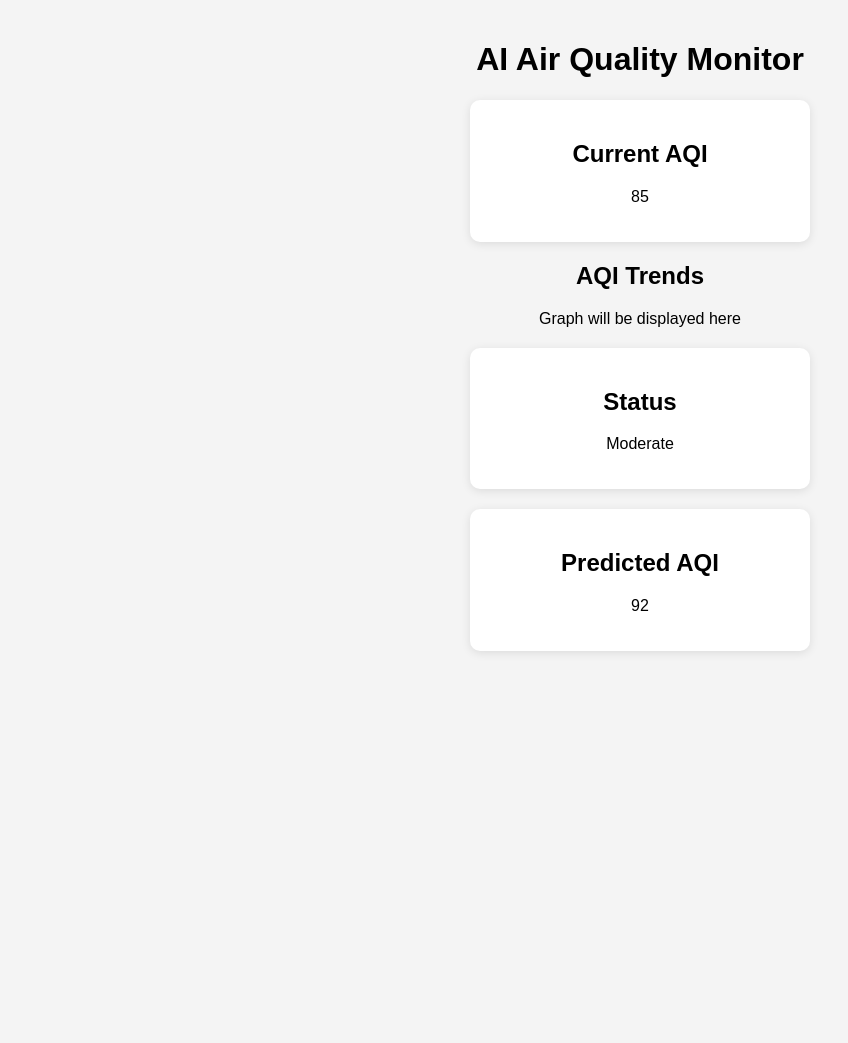
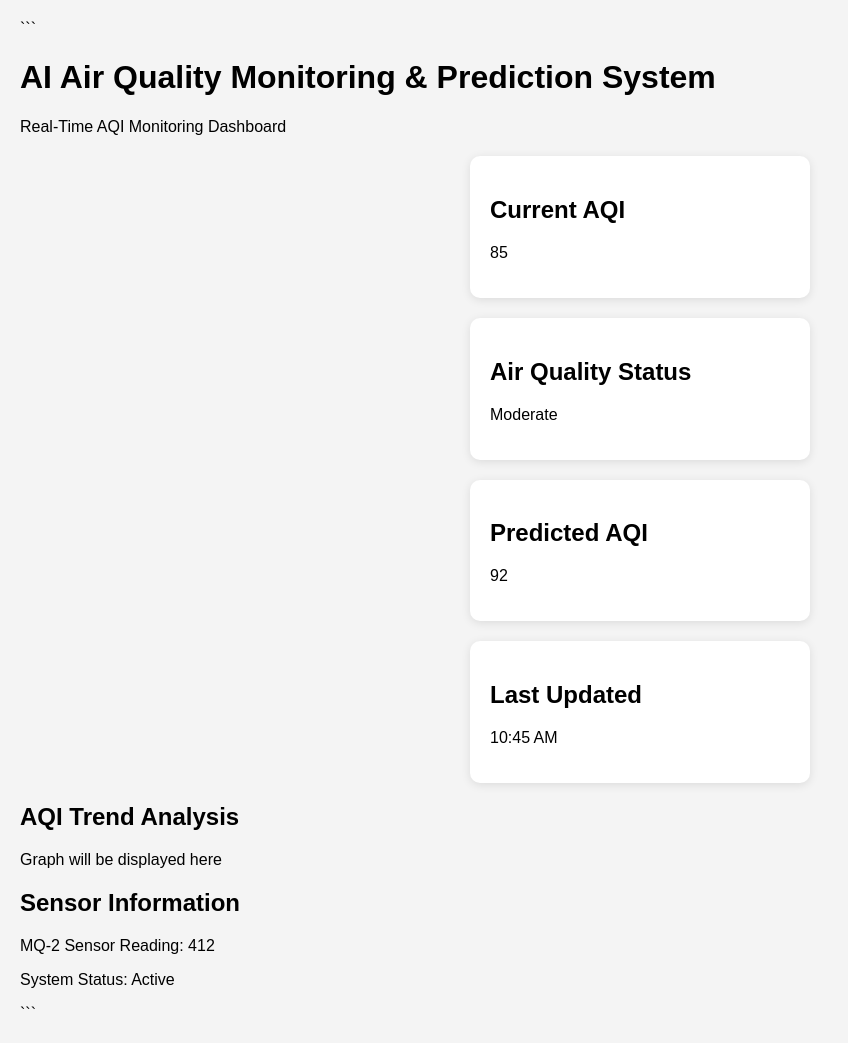
Before and after one commit to Priyanshu08p/Ai-AQI, a plain HTML site: page software/frontend/index.html in a window 1280 px wide. Shown: the whole page, without its empty margins (0-848 px from the left). Before the commit the page ends 800 px from the top, so only its background shows below. Drawn offline with Linux system fonts and the light colour scheme.

Commit message:
Update index.html

````diff
--- a/software/frontend/index.html
+++ b/software/frontend/index.html
@@ -1,33 +1,57 @@
 <!DOCTYPE html>
-<html>
+
+<html lang="en">
 <head>
-    <title>AI AQI Dashboard</title>
+    <meta charset="UTF-8">
+    <meta name="viewport" content="width=device-width, initial-scale=1.0">
+    <title>AI Air Quality Monitor</title>
     <link rel="stylesheet" href="style.css">
 </head>
 <body>
 
-    <div class="container">
-        <h1>AI Air Quality Monitor</h1>
+```
+<header>
+    <h1>AI Air Quality Monitoring & Prediction System</h1>
+    <p>Real-Time AQI Monitoring Dashboard</p>
+</header>
+
+<div class="dashboard">
 
     <div class="card">
         <h2>Current AQI</h2>
-            <p>85</p>
-        </div>
-        <div class="graph-container">
-    <h2>AQI Trends</h2>
-    <p>Graph will be displayed here</p>
+        <p class="value">85</p>
     </div>
 
-        <div class="card">
-            <h2>Status</h2>
-            <p>Moderate</p>
+    <div class="card moderate">
+        <h2>Air Quality Status</h2>
+        <p class="status">Moderate</p>
     </div>
 
     <div class="card">
         <h2>Predicted AQI</h2>
-            <p>92</p>
+        <p class="value">92</p>
+    </div>
+
+    <div class="card">
+        <h2>Last Updated</h2>
+        <p>10:45 AM</p>
+    </div>
+
+</div>
+
+<div class="graph-section">
+    <h2>AQI Trend Analysis</h2>
+    <div class="graph-placeholder">
+        Graph will be displayed here
     </div>
 </div>
 
+<div class="sensor-section">
+    <h2>Sensor Information</h2>
+    <p>MQ-2 Sensor Reading: 412</p>
+    <p>System Status: Active</p>
+</div>
+```
+
 </body>
 </html>
````
Lines whose indentation alone changed are shown as unchanged.
